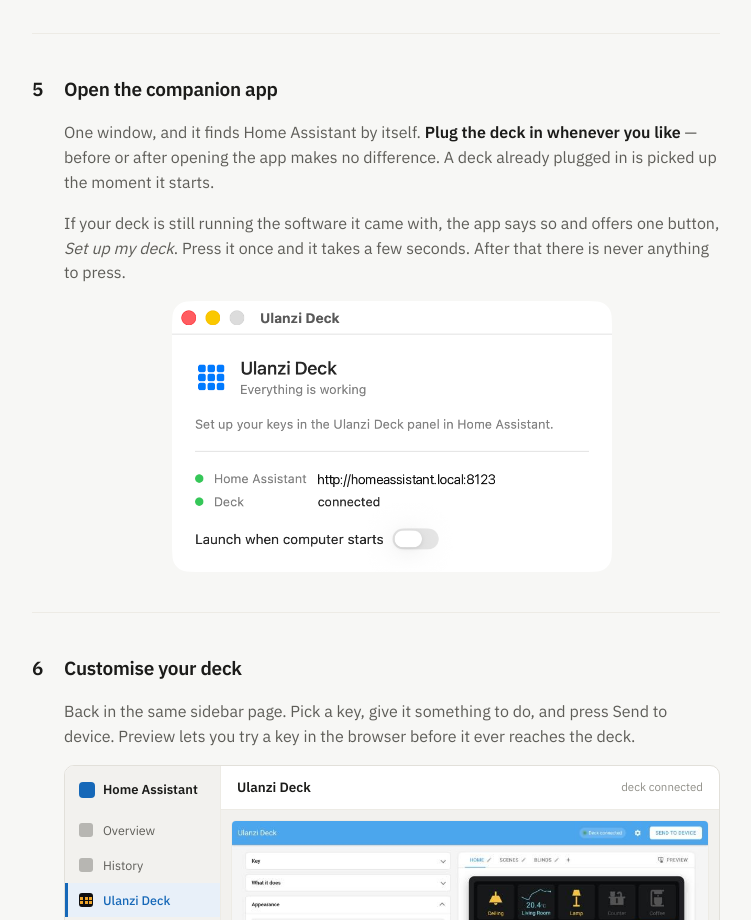
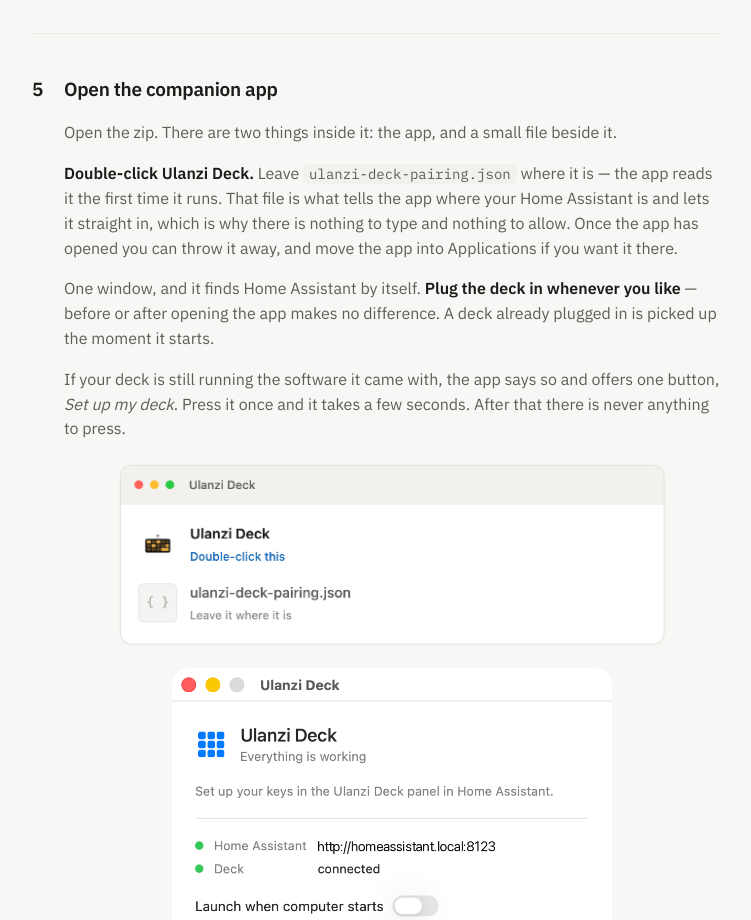
Before and after one commit to sygad/ulanzi-d200-ha-deck, a plain HTML site: page docs/index.html in a window 1280 px wide. Shown: the part 4480-5400 px from the top of the page, without its empty margins (264-1015 px from the left). Drawn offline with Linux system fonts and the light colour scheme.

Commit message:
Say what to do with the two files in the zip
Opening the download gives you an app and a json file with no word about
either, which is where the walkthrough stopped. The guide now says it plainly:
double-click Ulanzi Deck, leave the pairing file beside it, throw it away once
the app has opened. With a picture of the two of them.

The app also has an icon now, the same deck drawing, so the thing to
double-click looks like something rather than a blank page.

Co-Authored-By: Claude Opus 5 <noreply@anthropic.com>

```diff
--- a/docs/index.html
+++ b/docs/index.html
@@ -371,10 +371,16 @@ figcaption{font-family:var(--mono);font-size:11px;color:var(--ink-faint);padding
       <div class="num">5</div>
       <div class="txt">
         <h3>Open the companion app</h3>
+        <p>Open the zip. There are two things inside it: the app, and a small file beside it.</p>
+        <p><strong>Double-click Ulanzi Deck.</strong> Leave <code>ulanzi-deck-pairing.json</code> where it is — the app reads it the first time it runs. That file is what tells the app where your Home Assistant is and lets it straight in, which is why there is nothing to type and nothing to allow. Once the app has opened you can throw it away, and move the app into Applications if you want it there.</p>
         <p>One window, and it finds Home Assistant by itself. <strong>Plug the deck in whenever you like</strong> — before or after opening the app makes no difference. A deck already plugged in is picked up the moment it starts.</p>
         <p>If your deck is still running the software it came with, the app says so and offers one button, <em>Set up my deck</em>. Press it once and it takes a few seconds. After that there is never anything to press.</p>
       </div>
     </div>
+    <figure>
+      <img src="unzip.png" alt="The unzipped folder: the Ulanzi Deck app, and the pairing file beside it"
+           style="display:block;width:100%;max-width:560px;margin:0 auto">
+    </figure>
     <figure>
       <img src="app-window.png" alt="The Ulanzi Deck companion app: Everything is working, with Home Assistant and Deck both showing a green dot" style="display:block;width:100%;max-width:440px;margin:0 auto">
     </figure>
```
Also changed, not shown: custom_components/ulanzi_deck/manifest.json, docs/unzip.png (added), images/guide/fig-step5-unzip.png (added), 3 other files.
